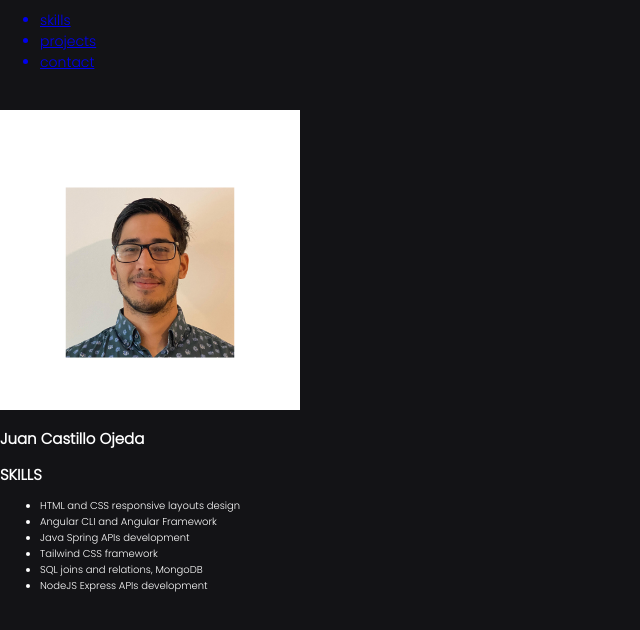
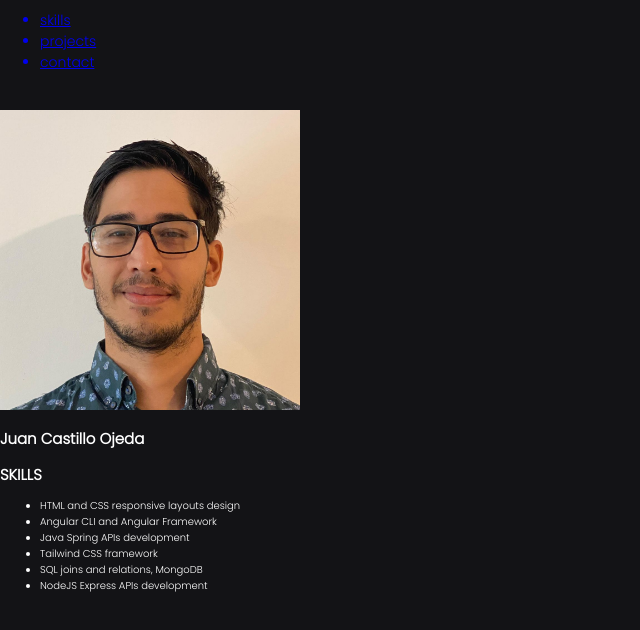
Before and after one commit to jepepper06/portfolio, a website: page public/index.html in a window 1280 px wide. Shown: the top 630 px of the page, without its empty margins (0-640 px from the left). Drawn offline with Linux system fonts and the light colour scheme.

Commit message:
Profile Photo Has Been Fixed And Changed Successfully

```diff
--- a/package.json
+++ b/package.json
@@ -9,6 +9,6 @@
     "tailwindcss": "^3.3.2"
   },
   "dependencies": {
-    "snowpack": "^3.8.8"
+    "snowpack": "^3.7.1"
   }
 }
--- a/public/index.html
+++ b/public/index.html
@@ -21,7 +21,7 @@
     </header>
     <div class="flex flex-wrap mt-10">
         <div class="text-center mx-auto">
-            <img src="./imgs/fotoDePerfil.png" alt="" class="rounded-full profile-img w-1/2">
+            <img src="./imgs/profile-photo.jpg" alt="" class="rounded-full profile-img">
             <h2 class="text-2xl mt-6">Juan Castillo Ojeda</h2>
         </div>
         <div class="text-center mt-8 w-1/2 mx-auto md:w-1/2 skills__list">
```
Also changed, not shown: public/imgs/fotoDePerfil.png (deleted), public/imgs/profile-photo.jpg (added).
